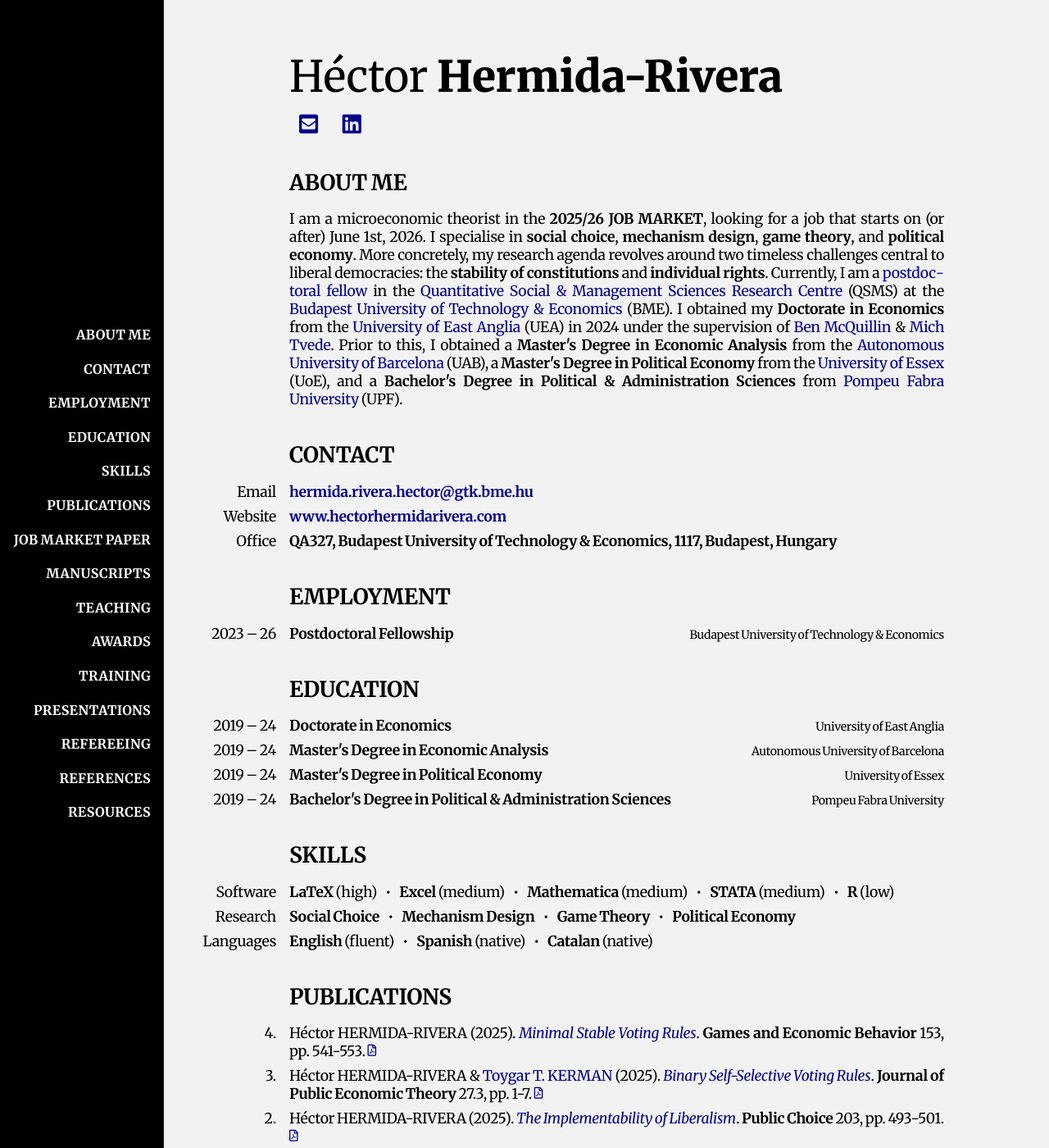
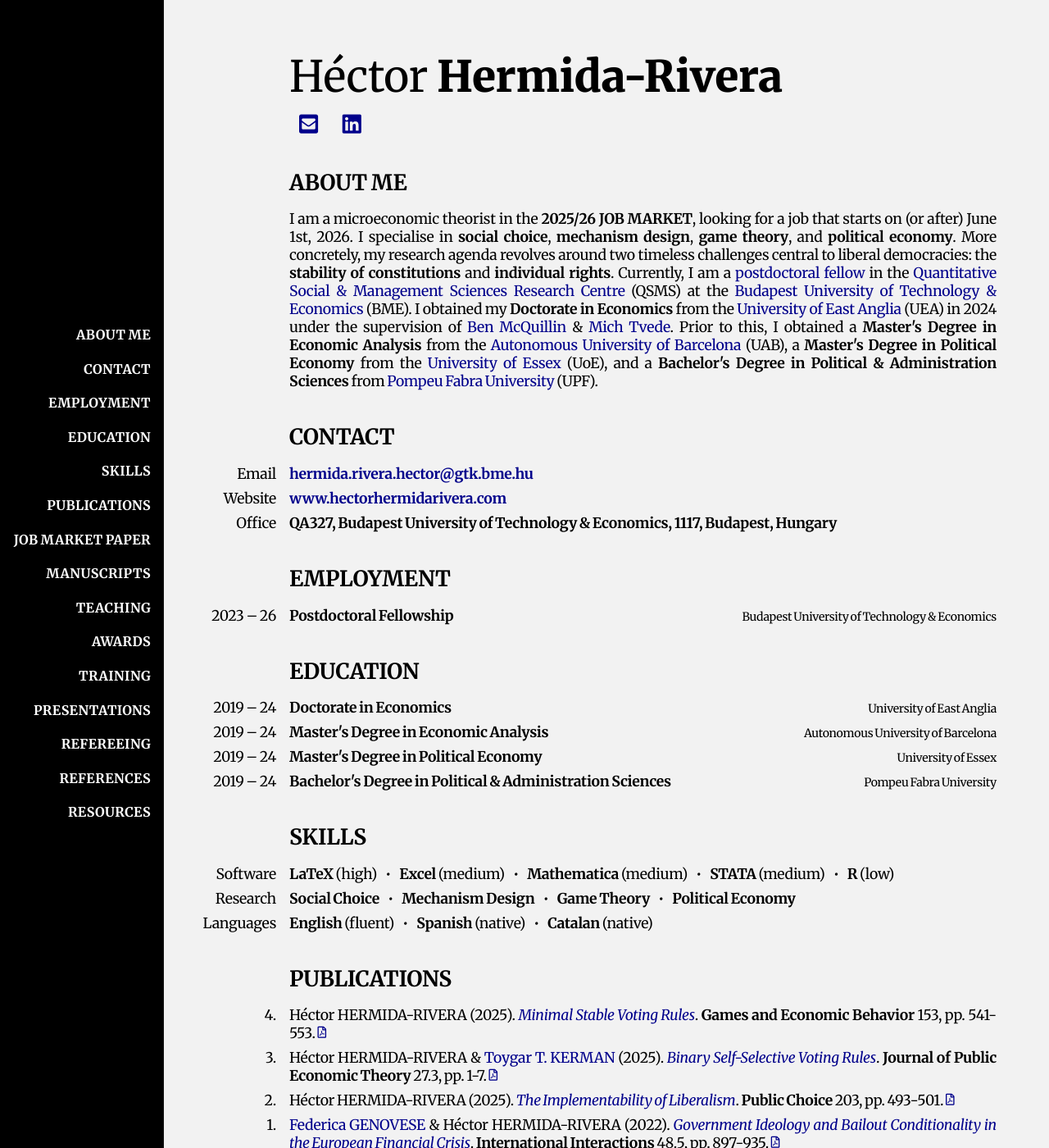
Before and after one commit to HectorHermidaRivera/hectorhermidarivera.github.io, a Jekyll site: the page built from index.md, in a window 1280 px wide and 1400 px high. Shown: the whole window at 82% size. Built offline with Jekyll 4.4.1, drawn with Linux system fonts in a browser that asks for light colours; a style sheet for code colours, icons or effects is not loaded.

Commit message:
Update style.css

```diff
--- a/assets/css/style.css
+++ b/assets/css/style.css
@@ -10,7 +10,7 @@ body {
   /*padding: 5% 5% 5% 2.5%;    */
   /*padding: clamp(10px, 5%, 100px) clamp(10px, 5%, 100px) clamp(10px, 5%, 100px) clamp(10px, 2.5%, 50px);*/
   /*max-width: 1300px;        */
-  padding: 2.5vw 10vw 2.5vw 2.5vw;
+  padding: 2.5vw 5vw 2.5vw 2.5vw;
   box-sizing: border-box;
   font-size: 1.1em;
   text-align: justify;
```
